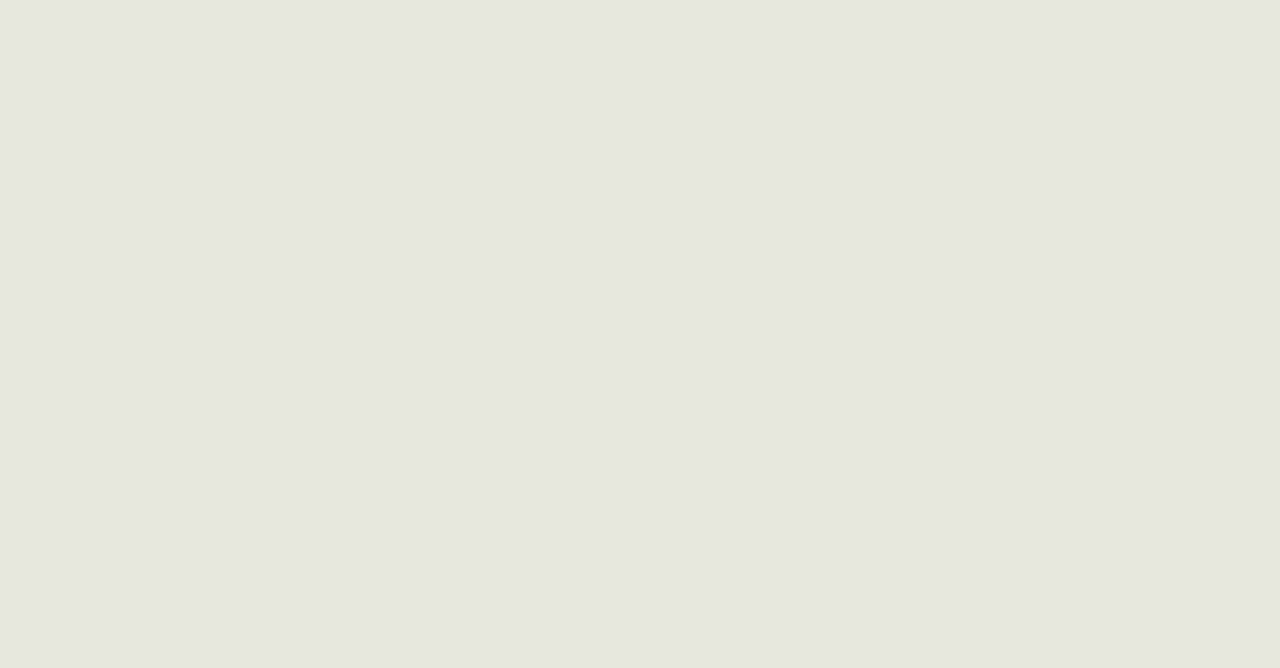
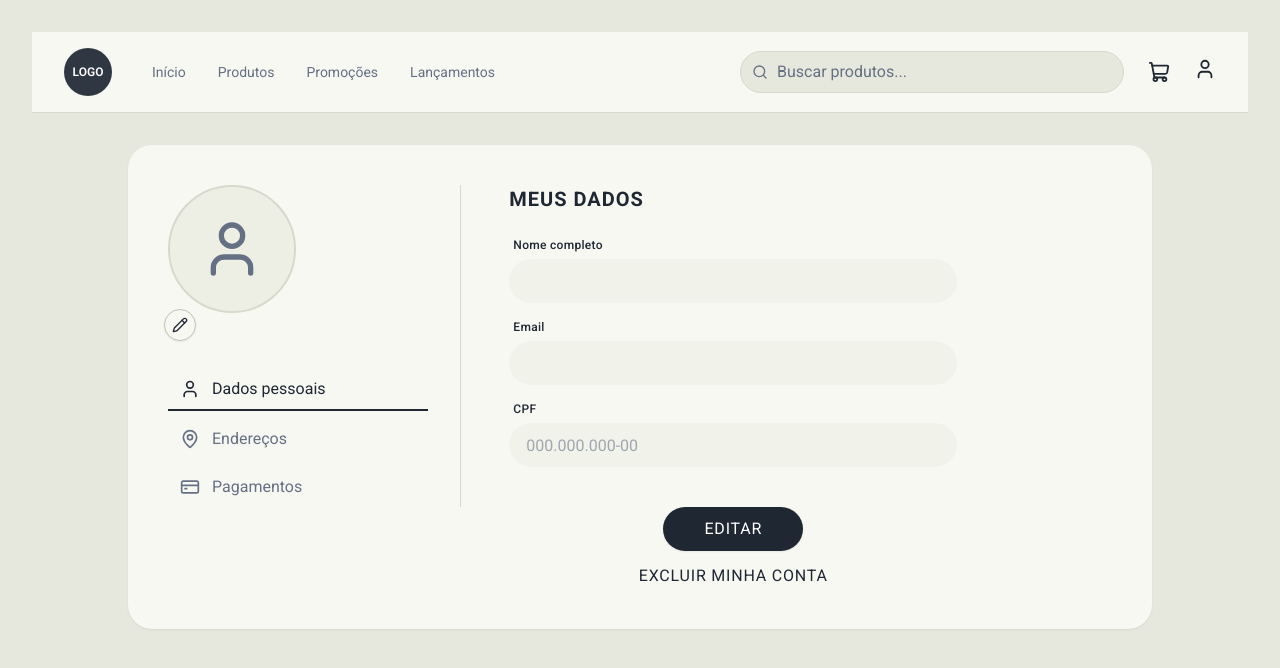
Before and after one commit to giuseppeusn/e-commerce-reuso, a React (Vite) app in the folder frontend/: page /conta in a window 1280 px wide. Before the commit this address had no page. Shown: the top 668 px of the page. Built offline with nearby package versions, Linux system fonts and the light colour scheme.

Commit message:
feat: implementa a página de conta

```diff
--- a/frontend/src/AppRoutes.tsx
+++ b/frontend/src/AppRoutes.tsx
@@ -5,6 +5,7 @@ import Home from "./pages/Home/Home";
 import Produtos from "./pages/Home/Paginas/Produtos";
 import Promocoes from "./pages/Home/Paginas/Promocoes";
 import Lancamentos from "./pages/Home/Paginas/Lancamento";
+import Conta from "./pages/Home/Paginas/Conta";
 import DesignSystem from "./pages/DesignSystem";
 import Cartoes from "./pages/Cartoes";
 
@@ -16,6 +17,7 @@ const AppRoutes = () => {
       <Route path="/promocoes" element={<Promocoes />} />
       <Route path="/cartoes" element={<Cartoes />} />
       <Route path="/lancamentos" element={<Lancamentos />} />
+      <Route path="/conta" element={<Conta />} />
       <Route path="/design-system" element={<DesignSystem />} />
     </Routes>
   );
--- /dev/null
+++ b/frontend/src/pages/Home/Paginas/Conta.tsx
@@ -0,0 +1,173 @@
+import { useState, useEffect } from "react";
+import { User, MapPin, CreditCard, Pencil } from "lucide-react";
+import Navbar from "../../Componentes/NavBar";
+import { Button } from "../../../components/ui/Button";
+import { Card } from "../../../components/ui/Card";
+import { Input } from "../../../components/ui/Input";
+import { IconButton } from "../../../components/ui/IconButton";
+
+import { useAuth } from "../../../context/AuthContext";
+
+const Conta = () => {
+  const { usuario } = useAuth();
+  const [isEditing, setIsEditing] = useState(false);
+
+  // Estado com os dados do usuário (Nome, Email e CPF)
+  const [userData, setUserData] = useState({
+    nome: "",
+    email: "",
+    cpf: "",
+  });
+
+  // Atualiza o estado quando o usuário logado é carregado pelo contexto
+  useEffect(() => {
+    if (usuario) {
+      setUserData({
+        nome: usuario.nome || "",
+        email: usuario.email || "",
+        cpf: usuario.cpf || "",
+      });
+    }
+  }, [usuario]);
+
+  const handleChange = (e: React.ChangeEvent<HTMLInputElement>) => {
+    const { name, value } = e.target;
+    setUserData((prev) => ({
+      ...prev,
+      [name]: value,
+    }));
+  };
+
+  return (
+    <div className="min-h-screen bg-reuso-canvas p-4 md:p-8">
+      {/* Navbar Superior */}
+      <div className="mb-8">
+        <Navbar />
+      </div>
+
+      <main className="max-w-5xl mx-auto">
+        <Card className="p-6 md:p-10 border-0 shadow-reuso-sm">
+          <div className="grid grid-cols-1 md:grid-cols-12 gap-8 items-start">
+            <aside className="md:col-span-4 flex flex-col items-center md:items-start border-b md:border-b-0 md:border-r border-reuso-border pb-8 md:pb-0 md:pr-8">
+              <div className="relative mb-6">
+                <div className="size-32 rounded-full overflow-hidden border-2 border-reuso-border bg-reuso-neutral-soft flex items-center justify-center">
+                  {usuario?.avatarUrl ? (
+                    <img
+                      src={usuario.avatarUrl}
+                      alt={`Foto de perfil de ${userData.nome}`}
+                      className="w-full h-full object-cover"
+                    />
+                  ) : (
+                    <User className="size-16 text-reuso-muted" />
+                  )}
+                </div>
+                <IconButton
+                  icon={<Pencil />}
+                  label="Alterar foto de perfil"
+                  variant="outline"
+                  size="sm"
+                  className="absolute bottom-1 right-1 bg-reuso-surface shadow-reuso-sm"
+                />
+              </div>
+
+              {/* Menu */}
+              <nav className="w-full space-y-2">
+                <button
+                  type="button"
+                  className="w-full flex items-center gap-3 px-3 py-2 text-sm font-bold text-reuso-text border-b-2 border-reuso-text text-left transition-colors"
+                >
+                  <User className="size-5 shrink-0" />
+                  <span>Dados pessoais</span>
+                </button>
+
+                <button
+                  type="button"
+                  className="w-full flex items-center gap-3 px-3 py-2 text-sm font-semibold text-reuso-muted hover:text-reuso-text text-left transition-colors"
+                >
+                  <MapPin className="size-5 shrink-0" />
+                  <span>Endereços</span>
+                </button>
+
+                <button
+                  type="button"
+                  className="w-full flex items-center gap-3 px-3 py-2 text-sm font-semibold text-reuso-muted hover:text-reuso-text text-left transition-colors"
+                >
+                  <CreditCard className="size-5 shrink-0" />
+                  <span>Pagamentos</span>
+                </button>
+              </nav>
+            </aside>
+
+            {/* Dados Pessoais */}
+            <section className="md:col-span-8 flex flex-col items-center md:items-start md:pl-4">
+              <h1 className="text-xl font-bold uppercase tracking-wider text-reuso-text mb-6">
+                MEUS DADOS
+              </h1>
+
+              <form
+                onSubmit={(e) => e.preventDefault()}
+                className="w-full max-w-md space-y-4"
+              >
+                <Input
+                  label="Nome completo"
+                  name="nome"
+                  value={userData.nome}
+                  onChange={handleChange}
+                  disabled={!isEditing}
+                  shape="pill"
+                  variant="filled"
+                />
+
+                <Input
+                  label="Email"
+                  type="email"
+                  name="email"
+                  value={userData.email}
+                  onChange={handleChange}
+                  disabled={!isEditing}
+                  shape="pill"
+                  variant="filled"
+                />
+
+                <Input
+                  label="CPF"
+                  name="cpf"
+                  value={userData.cpf}
+                  onChange={handleChange}
+                  disabled={!isEditing}
+                  shape="pill"
+                  variant="filled"
+                  placeholder="000.000.000-00"
+                />
+
+                {/* Botões */}
+                <div className="pt-6 flex flex-col items-center gap-3">
+                  <Button
+                    variant="primary"
+                    shape="pill"
+                    uppercase
+                    size="md"
+                    className="px-10 bg-[#2C3338] hover:bg-[#1E2327] text-white"
+                    onClick={() => setIsEditing(!isEditing)}
+                  >
+                    {isEditing ? "SALVAR" : "EDITAR"}
+                  </Button>
+
+                  <Button
+                    variant="link"
+                    uppercase
+                    className="text-xs font-semibold text-reuso-danger hover:underline tracking-wider"
+                  >
+                    EXCLUIR MINHA CONTA
+                  </Button>
+                </div>
+              </form>
+            </section>
+          </div>
+        </Card>
+      </main>
+    </div>
+  );
+};
+
+export default Conta;
```
